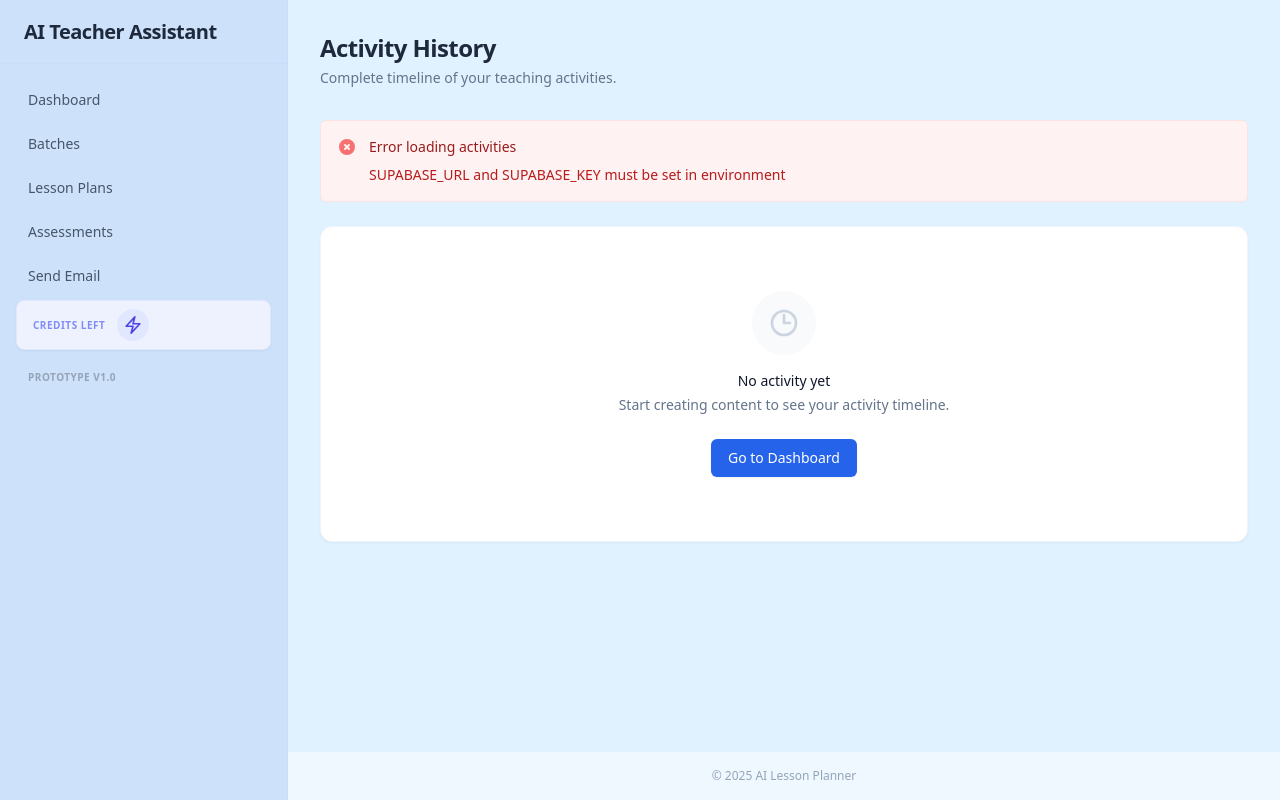
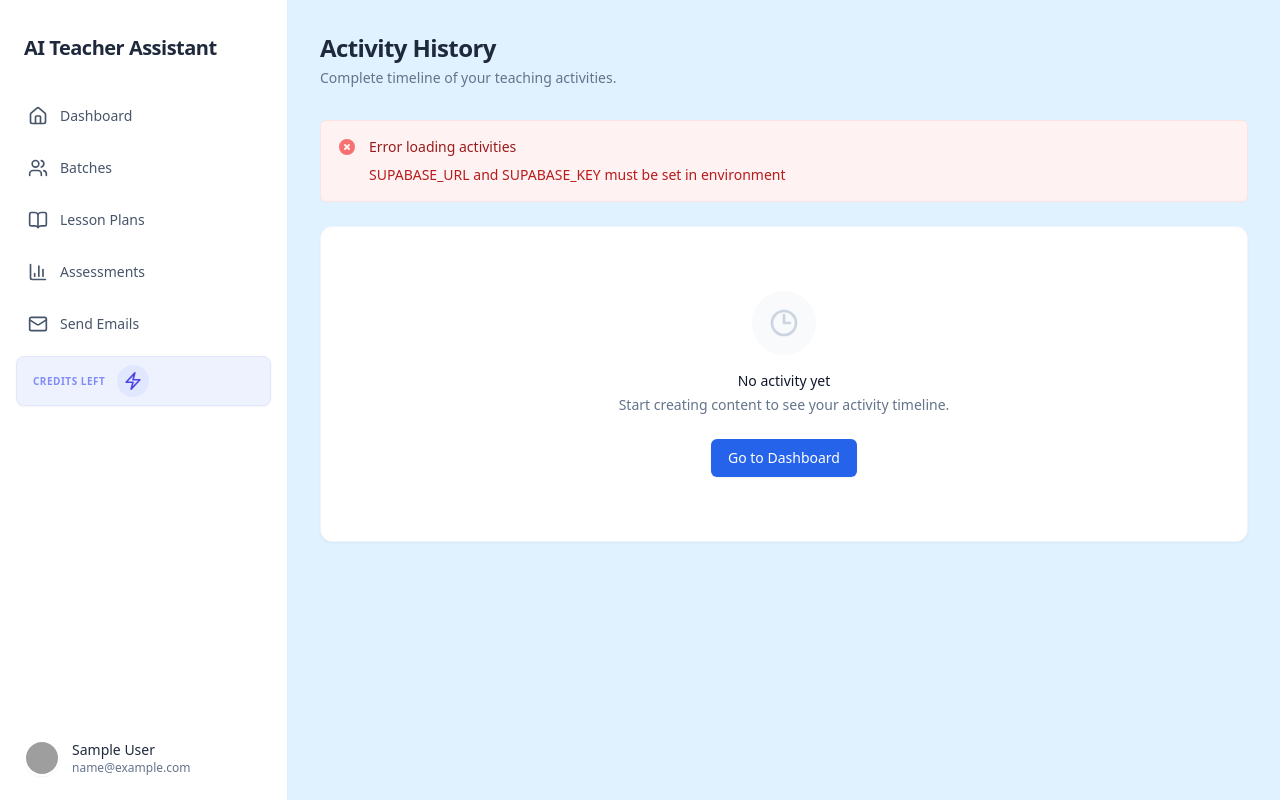
Before and after one commit to Timmythaw/ai-teacher-assistant, a Flask app: page /activity in a window 1280 px wide. Run offline with Flask 3, Linux system fonts and the light colour scheme; the visitor is signed in with stand-in values (Sample User, id 1); some libraries are stand-ins or nearby versions; grey boxes are pictures that could not be loaded.

Commit message:
latest-branch

```diff
--- a/app.py
+++ b/app.py
@@ -2,21 +2,66 @@ from dotenv import load_dotenv
 load_dotenv()  #Importing ENV file
 import os
 from pathlib import Path
-from flask import Flask, session, g
+import token
+from flask import Flask
 from google.oauth2 import id_token
 from google.auth.transport import requests
+from datetime import datetime
 
 def create_app():
     app = Flask(__name__, template_folder="templates", static_folder="static")
 
-    # configuration
+    # connfiguration
     app.config["MAX_CONTENT_LENGTH"] = int(os.environ.get("MAX_CONTENT_LENGTH_MB", "20")) * 1024 * 1024
+
     app.secret_key = os.environ.get("SECRET_KEY", "dev-secret-key")
 
     # ensure upload directory exists
     UPLOAD_DIR = Path(os.environ.get("UPLOAD_DIR", "uploads")).resolve()
     UPLOAD_DIR.mkdir(parents=True, exist_ok=True)
     app.config["UPLOAD_DIR"] = UPLOAD_DIR
+
+    # Custom Jinja2 filter for time formatting
+    @app.template_filter('timeago')
+    def timeago_filter(timestamp_str):
+        """Convert ISO timestamp to relative time like '5 minutes ago'"""
+        if not timestamp_str:
+            return "Just now"
+
+        try:
+            # Handle different timestamp formats
+            timestamp_str = str(timestamp_str).strip()
+
+            # Try parsing ISO format with timezone
+            if 'T' in timestamp_str:
+                timestamp = datetime.fromisoformat(timestamp_str.replace('Z', '+00:00'))
+            else:
+                # Try parsing without timezone
+                timestamp = datetime.strptime(timestamp_str, '%Y-%m-%d %H:%M:%S')
+
+            now = datetime.now(timestamp.tzinfo) if timestamp.tzinfo else datetime.now()
+
+            diff = now - timestamp
+            seconds = abs(diff.total_seconds())  # Use abs to handle future dates
+
+            if seconds < 60:
+                return "Just now"
+            elif seconds < 3600:
+                minutes = int(seconds / 60)
+                return f"{minutes} minute{'s' if minutes != 1 else ''} ago"
+            elif seconds < 86400:
+                hours = int(seconds / 3600)
+                return f"{hours} hour{'s' if hours != 1 else ''} ago"
+            elif seconds < 604800:
+                days = int(seconds / 86400)
+                return f"{days} day{'s' if days != 1 else ''} ago"
+            else:
+                weeks = int(seconds / 604800)
+                return f"{weeks} week{'s' if weeks != 1 else ''} ago"
+        except Exception as e:
+            # If all parsing fails, return "Just now" instead of showing error
+            print(f"TimeAgo filter error: {e} for timestamp: {timestamp_str}")
+            return "Just now"
 
     # Register blueprints
     from routes.main_routes import main_bp
@@ -26,6 +71,7 @@ def create_app():
     from routes.email_routes import email_bp
     from routes.timetable_routes import timetable_bp
     from routes.auth_routes import auth_bp
+
 
     app.register_blueprint(main_bp, url_prefix="/")
     app.register_blueprint(assessment_bp, url_prefix="/assessments")
@@ -38,14 +84,12 @@ def create_app():
     return app
 
 if __name__ == "__main__":
-    # For local testing of OAuth (remove in production)
     os.environ["OAUTHLIB_INSECURE_TRANSPORT"] = "1"
 
     google_client_id = os.environ.get("GOOGLE_CLIENT_ID")
 
     if not google_client_id:
-        # It's better to log a warning than crash if you just want to test other parts
-        print("WARNING: GOOGLE_CLIENT_ID is not set")
+        raise RuntimeError("GOOGLE_CLIENT_ID is not set")
 
     print("GOOGLE_CLIENT_ID =", google_client_id)
 
--- a/templates/base.html
+++ b/templates/base.html
@@ -4,43 +4,61 @@
     <meta charset="utf-8" />
     <meta name="viewport" content="width=device-width, initial-scale=1" />
     <title>{% block title %}AI Lesson Planner{% endblock %}</title>
+    <link rel="preconnect" href="https://fonts.googleapis.com" />
+    <link rel="preconnect" href="https://fonts.gstatic.com" crossorigin />
+    <link
+      href="https://fonts.googleapis.com/css2?family=Aleo:ital,wght@0,100..900;1,100..900&family=Spline+Sans:wght@300..700&display=swap"
+      rel="stylesheet"
+    />
 
-    <script src="https://cdn.tailwindcss.com"></script>
+    <!-- Tailwind CDN (quick prototyping) + custom config so utility classes work -->
     <script>
+      tailwind = tailwind || {};
       tailwind.config = {
         theme: {
           extend: {
             colors: {
-              // 1. Updated Brand Palette (Analogous Blue)
               brand: {
-                50: "#f0f9ff", // Very light blue (backgrounds)
+                50: "#f0f9ff",
                 100: "#e0f2fe",
                 200: "#bae6fd",
                 300: "#7dd3fc",
                 400: "#38bdf8",
                 500: "#0ea5e9",
-                600: "#2563eb", // Royal Blue (Primary Action)
-                700: "#1d4ed8", // Darker Hover State
+                600: "#2563eb",
+                700: "#1d4ed8",
                 800: "#1e40af",
                 900: "#1e3a8a",
               },
-              // 2. Semantic Names
-              primary: "#E0F1FF",   // Your existing main background
-              secondary: "#CDE1FA", // Your existing sidebar
-              surface: "#ffffff",   // White cards
+              primary: "#E0F1FF",
+              secondary: "#CDE1FA",
+              surface: "#ffffff",
             },
             fontFamily: {
-              sans: ['Inter', 'sans-serif'], // Optional: Adds a cleaner font if you load it
+              sans: ["Spline Sans", "Inter", "sans-serif"],
             },
           },
         },
       };
     </script>
+    <script src="https://cdn.tailwindcss.com"></script>
+
+    <script src="https://unpkg.com/lucide@latest"></script>
+    <script>
+      document.addEventListener("DOMContentLoaded", () => {
+        lucide.createIcons();
+      });
+    </script>
+
+    <!-- Link global fallback CSS so .btn-primary etc. work without Tailwind build -->
+    <link
+      rel="stylesheet"
+      href="{{ url_for('static', filename='css/global.css') }}"
+    />
 
     {% block head_extra %}{% endblock %}
 
     <style>
-      @layer components {
       /* Scrollbar Styling */
       ::-webkit-scrollbar {
         width: 8px; /* Slightly thinner */
@@ -85,68 +80,122 @@
   <body class="min-h-screen bg-primary text-slate-800 font-sans">
     <div class="flex min-h-screen">
       <aside
-        class="hidden md:flex md:w-64 lg:w-72 flex-col border-r border-blue-200/50 bg-secondary"
+        class="hidden md:flex md:w-64 lg:w-72 flex-col border-r border-blue-200/50 bg-white"
       >
-        <div class="h-16 flex items-center px-6 border-b border-blue-200/50">
-          <a href="{{ url_for('main.index') }}" class="text-xl font-bold text-slate-800 tracking-tight"
+        <div class="h-16 flex items-center p-6 mt-4">
+          <a
+            href="{{ url_for('main.index') }}"
+            class="text-xl font-bold text-slate-800 tracking-tight"
             >AI Teacher Assistant</a
           >
         </div>
 
-        <nav class="flex-1 p-4 space-y-1 overflow-y-auto">
+        <nav class="flex-1 p-4 space-y-3">
           <a
             href="{{ url_for('main.index') }}"
-            class="group flex items-center px-3 py-2.5 text-sm font-medium rounded-lg transition-colors {{ 'bg-white text-brand-700 shadow-sm ring-1 ring-black/5' if request.endpoint == 'index' else 'text-slate-600 hover:bg-white/50 hover:text-slate-900' }}"
+            class="flex items-center gap-3 px-3 py-2.5 text-sm font-medium rounded-lg text-slate-600 hover:bg-white/50 hover:text-slate-900"
           >
-            Dashboard
+            <i data-lucide="home" class="w-5 h-5"></i>
+            <span>Dashboard</span>
           </a>
+
           <a
             href="{{ url_for('batches.batches_page') }}"
-            class="group flex items-center px-3 py-2.5 text-sm font-medium rounded-lg transition-colors {{ 'bg-white text-brand-700 shadow-sm ring-1 ring-black/5' if request.endpoint == 'batches_page' else 'text-slate-600 hover:bg-white/50 hover:text-slate-900' }}"
+            class="flex items-center gap-3 px-3 py-2.5 text-sm font-medium rounded-lg text-slate-600 hover:bg-white/50 hover:text-slate-900"
           >
-            Batches
+            <i data-lucide="users" class="w-5 h-5"></i>
+            <span>Batches</span>
           </a>
+
           <a
             href="{{ url_for('lesson_plans.list_lesson_plans') }}"
-            class="group flex items-center px-3 py-2.5 text-sm font-medium rounded-lg transition-colors {{ 'bg-white text-brand-700 shadow-sm ring-1 ring-black/5' if request.endpoint == 'list_lesson_plans' else 'text-slate-600 hover:bg-white/50 hover:text-slate-900' }}"
+            class="flex items-center gap-3 px-3 py-2.5 text-sm font-medium rounded-lg text-slate-600 hover:bg-white/50 hover:text-slate-900"
           >
-            Lesson Plans
+            <i data-lucide="book-open" class="w-5 h-5"></i>
+            <span>Lesson Plans</span>
           </a>
+
           <a
             href="{{ url_for('assessments.list_assessments') }}"
-            class="group flex items-center px-3 py-2.5 text-sm font-medium rounded-lg transition-colors {{ 'bg-white text-brand-700 shadow-sm ring-1 ring-black/5' if request.endpoint == 'list_assessments' else 'text-slate-600 hover:bg-white/50 hover:text-slate-900' }}"
+            class="flex items-center gap-3 px-3 py-2.5 text-sm font-medium rounded-lg text-slate-600 hover:bg-white/50 hover:text-slate-900"
           >
-            Assessments
+            <i data-lucide="bar-chart-3" class="w-5 h-5"></i>
+            <span>Assessments</span>
           </a>
+
           <a
             href="{{ url_for('email.email_page') }}"
-            class="group flex items-center px-3 py-2.5 text-sm font-medium rounded-lg transition-colors {{ 'bg-white text-brand-700 shadow-sm ring-1 ring-black/5' if request.endpoint == 'email_page' else 'text-slate-600 hover:bg-white/50 hover:text-slate-900' }}"
+            class="flex items-center gap-3 px-3 py-2.5 text-sm font-medium rounded-lg text-slate-600 hover:bg-white/50 hover:text-slate-900"
           >
-            Send Email
+            <i data-lucide="mail" class="w-5 h-5"></i>
+            <span>Send Emails</span>
           </a>
-
           {% if user %}
-          <div class="bg-indigo-50 border border-indigo-100 rounded-lg px-4 py-2 flex items-center gap-3 shadow-sm">
+          <div
+            class="bg-indigo-50 border border-indigo-100 rounded-lg px-4 py-2 flex items-center gap-3 shadow-sm"
+          >
             <div class="text-right">
-              <span class="block text-[10px] font-bold text-indigo-400 uppercase tracking-wider">Credits Left</span>
-              <span id="credit-display" class="text-2xl font-bold text-indigo-700 leading-none">
-                  {{ credits if credits is defined else (user.credits if user else 0) }}
+              <span
+                class="block text-[10px] font-bold text-indigo-400 uppercase tracking-wider"
+                >Credits Left</span
+              >
+              <span
+                id="credit-display"
+                class="text-2xl font-bold text-indigo-700 leading-none"
+              >
+                {{ credits if credits is defined else (user.credits if user else
+                0) }}
               </span>
             </div>
-          <div class="h-8 w-8 rounded-full bg-indigo-100 flex items-center justify-center text-indigo-600">
-              <svg class="w-5 h-5" fill="none" stroke="currentColor" stroke-width="2" viewBox="0 0 24 24">
-                  <path stroke-linecap="round" stroke-linejoin="round" d="M3.75 13.5l10.5-11.25L12 10.5h8.25L9.75 21.75 12 13.5H3.75z" />
+            <div
+              class="h-8 w-8 rounded-full bg-indigo-100 flex items-center justify-center text-indigo-600"
+            >
+              <svg
+                class="w-5 h-5"
+                fill="none"
+                stroke="currentColor"
+                stroke-width="2"
+                viewBox="0 0 24 24"
+              >
+                <path
+                  stroke-linecap="round"
+                  stroke-linejoin="round"
+                  d="M3.75 13.5l10.5-11.25L12 10.5h8.25L9.75 21.75 12 13.5H3.75z"
+                />
               </svg>
             </div>
           </div>
           {% endif %}
-
-          <div class="px-3 pt-4">
-            <p class="text-[10px] uppercase tracking-wider font-semibold text-slate-400">
-              Prototype v1.0
-            </p>
+        </nav>
+        <!-- Profile at bottom of sidebar -->
+        <div class="px-4 py-4">
+          <a
+            href="{{ url_for('auth.get_me') }}"
+            class="flex items-center gap-3 text-sm rounded-lg hover:bg-slate-50 p-2"
+          >
+            {% if session.get('picture') %}
+            <img
+              src="{{ session.get('picture') }}"
+              alt="Avatar"
+              class="w-9 h-9 rounded-full object-cover border-2 border-white shadow-sm"
+            />
+            {% else %}
+            <span
+              class="inline-flex items-center justify-center w-9 h-9 rounded-full bg-brand-600 text-white"
+            >
+              <i data-lucide="user" class="w-5 h-5"></i>
+            </span>
+            {% endif %}
+            <div>
+              <div class="text-sm font-medium text-slate-800">
+                {{ session.get('name') or 'Profile' }}
               </div>
-        </nav>
+              <div class="text-xs text-slate-500">
+                {{ session.get('email') or '' }}
+              </div>
+            </div>
+          </a>
+        </div>
       </aside>
 
       <div class="flex-1 flex flex-col min-w-0 overflow-hidden">
@@ -196,30 +250,53 @@
               </div>
               {% endfor %}
             </div>
-            {% endif %} {% endwith %}
-
-            {% block content %}{% endblock %}
-
+            {% endif %} {% endwith %} {% block content %}{% endblock %}
           </div>
         </main>
 
-        <footer
+        <!-- <footer
           class="border-t border-blue-200/30 bg-white/50 text-xs text-slate-400 px-8 py-4 text-center"
         >
           &copy; {{ current_year or 2025 }} AI Lesson Planner
-        </footer>
+        </footer> -->
       </div>
     </div>
 
-    <div id="drawer" class="relative z-50 hidden md:hidden" role="dialog" aria-modal="true">
-        <div class="fixed inset-0 bg-slate-900/50 backdrop-blur-sm transition-opacity" data-close></div>
+    <!-- Mobile Responsive Part -->
+    <div
+      id="drawer"
+      class="relative z-50 hidden md:hidden"
+      role="dialog"
+      aria-modal="true"
+    >
+      <div
+        class="fixed inset-0 bg-slate-900/50 backdrop-blur-sm transition-opacity"
+        data-close
+      ></div>
       <div class="fixed inset-0 flex">
-            <div class="relative flex w-full max-w-xs flex-1 flex-col bg-secondary pb-4 pt-5 shadow-xl">
+        <div
+          class="relative flex w-full max-w-xs flex-1 flex-col bg-secondary pb-4 pt-5 shadow-xl"
+        >
           <div class="absolute top-0 right-0 -mr-12 pt-2">
-                    <button type="button" class="ml-1 flex h-10 w-10 items-center justify-center rounded-full focus:outline-none focus:ring-2 focus:ring-inset focus:ring-white" data-close>
+            <button
+              type="button"
+              class="ml-1 flex h-10 w-10 items-center justify-center rounded-full focus:outline-none focus:ring-2 focus:ring-inset focus:ring-white"
+              data-close
+            >
               <span class="sr-only">Close sidebar</span>
-                        <svg class="h-6 w-6 text-white" fill="none" viewBox="0 0 24 24" stroke-width="1.5" stroke="currentColor" aria-hidden="true">
-                            <path stroke-linecap="round" stroke-linejoin="round" d="M6 18L18 6M6 6l12 12" />
+              <svg
+                class="h-6 w-6 text-white"
+                fill="none"
+                viewBox="0 0 24 24"
+                stroke-width="1.5"
+                stroke="currentColor"
+                aria-hidden="true"
+              >
+                <path
+                  stroke-linecap="round"
+                  stroke-linejoin="round"
+                  d="M6 18L18 6M6 6l12 12"
+                />
               </svg>
             </button>
           </div>
@@ -229,29 +306,69 @@
           </div>
           <div class="mt-5 h-0 flex-1 overflow-y-auto">
             <nav class="space-y-1 px-2">
-                        <a href="{{ url_for('main.index') }}" class="block rounded-md px-3 py-2 text-base font-medium text-slate-800 hover:bg-white/50">Dashboard</a>
-                        <a href="{{ url_for('batches.batches_page') }}" class="block rounded-md px-3 py-2 text-base font-medium text-slate-800 hover:bg-white/50">Batches</a>
-                        <a href="{{ url_for('lesson_plans.list_lesson_plans') }}" class="block rounded-md px-3 py-2 text-base font-medium text-slate-800 hover:bg-white/50">Lesson Plans</a>
-                        <a href="{{ url_for('assessments.list_assessments') }}" class="block rounded-md px-3 py-2 text-base font-medium text-slate-800 hover:bg-white/50">Assessments</a>
-                         <a href="{{ url_for('email.email_page') }}" class="block rounded-md px-3 py-2 text-base font-medium text-slate-800 hover:bg-white/50">Send Email</a>
-
-                         {% if user %}
-                         <div class="mt-4 px-3 py-3 bg-indigo-50 border border-indigo-100 rounded-md flex items-center justify-between">
-                            <span class="text-sm font-semibold text-indigo-900">Credits Available</span>
-                            <span class="text-base font-bold text-indigo-700">{{ user.credits if user.credits is defined else 0 }}</span>
+              <a
+                href="{{ url_for('main.index') }}"
+                class="block rounded-md px-3 py-2 text-base font-medium text-slate-800 hover:bg-white/50"
+                >Dashboard</a
+              >
+              <a
+                href="{{ url_for('batches.batches_page') }}"
+                class="block rounded-md px-3 py-2 text-base font-medium text-slate-800 hover:bg-white/50"
+                >Batches</a
+              >
+              <a
+                href="{{ url_for('lesson_plans.list_lesson_plans') }}"
+                class="block rounded-md px-3 py-2 text-base font-medium text-slate-800 hover:bg-white/50"
+                >Lesson Plans</a
+              >
+              <a
+                href="{{ url_for('assessments.list_assessments') }}"
+                class="block rounded-md px-3 py-2 text-base font-medium text-slate-800 hover:bg-white/50"
+                >Assessments</a
+              >
+              <a
+                href="{{ url_for('email.email_page') }}"
+                class="block rounded-md px-3 py-2 text-base font-medium text-slate-800 hover:bg-white/50"
+                >Send Email</a
+              >
+            </nav>
           </div>
+          <!-- Profile area at bottom of drawer -->
+          <div class="mt-auto px-4 py-3 border-t border-slate-200">
+            <a
+              href="{{ url_for('auth.get_me') }}"
+              class="flex items-center gap-3 text-sm p-2 rounded-md hover:bg-white/50"
+            >
+              {% if session.get('picture') %}
+              <img
+                src="{{ session.get('picture') }}"
+                alt="Avatar"
+                class="w-9 h-9 rounded-full object-cover border-2 border-white"
+              />
+              {% else %}
+              <span
+                class="inline-flex items-center justify-center w-9 h-9 rounded-full bg-brand-600 text-white"
+                ><i data-lucide="user" class="w-5 h-5"></i
+              ></span>
               {% endif %}
-                    </nav>
+              <div>
+                <div class="text-sm font-medium text-slate-800">
+                  {{ session.get('name') or 'Profile' }}
+                </div>
+                <div class="text-xs text-slate-500">
+                  {{ session.get('email') or '' }}
+                </div>
+              </div>
+            </a>
           </div>
         </div>
       </div>
     </div>
 
-    <script src="https://cdn.tailwindcss.com?plugins=typography"></script>
-    <script src="https://cdn.jsdelivr.net/npm/marked/marked.min.js"></script>
-    <script src="https://cdn.jsdelivr.net/npm/dompurify@3.1.6/dist/purify.min.js"></script>
+    <!-- Removed CDN prototyping scripts (use local/static assets) -->
 
     {% block scripts_before %}{% endblock %}
+
     <script>
       const openBtn = document.getElementById("openSidebar");
       const drawer = document.getElementById("drawer");
```
Also changed, not shown: other parts of templates/base.html (+16 -34 lines). Lines whose indentation alone changed are shown as unchanged.
